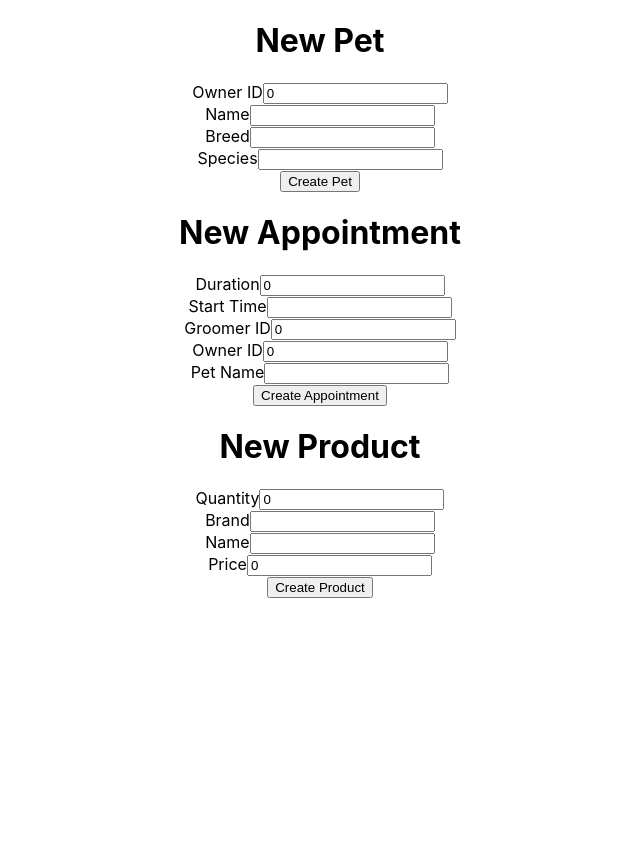
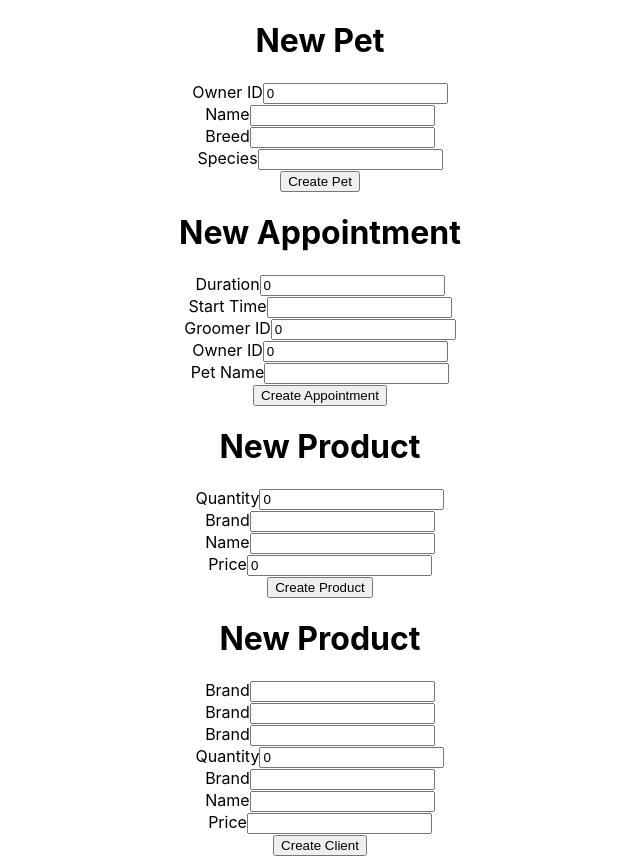
Before and after one commit to almadireddy/petCompany, a React (Create React App) app in the folder pet-front-end/: page / in a window 1280 px wide. Shown: the whole page, without its empty margins (320-960 px from the left). Before the commit the page ends 800 px from the top, so only its background shows below. Built offline with nearby package versions, Linux system fonts and the light colour scheme.

Commit message:
added Client Inserter to home page

```diff
--- a/pet-front-end/src/App.js
+++ b/pet-front-end/src/App.js
@@ -4,6 +4,7 @@ import './App.css';
 import PetInserter from './components/petInserter';
 import AppointmentInserter from './components/appointmentInserter';
 import ProductInserter from './components/productInserter';
+import ClientInserter from './components/clientInserter';
 
 console.log(PetInserter)
 
@@ -13,6 +14,7 @@ function App() {
       <PetInserter />
       <AppointmentInserter />
       <ProductInserter />
+      <ClientInserter />
     </div>
   );
 }
```
